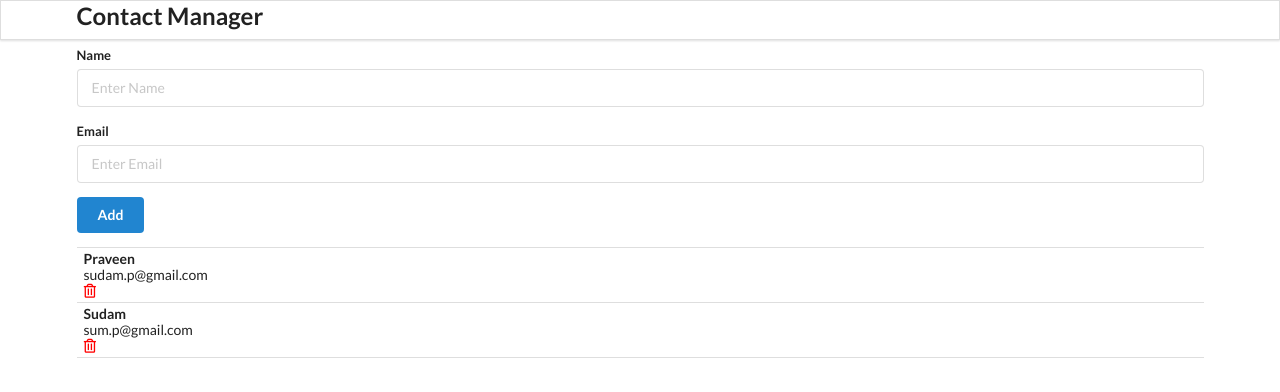
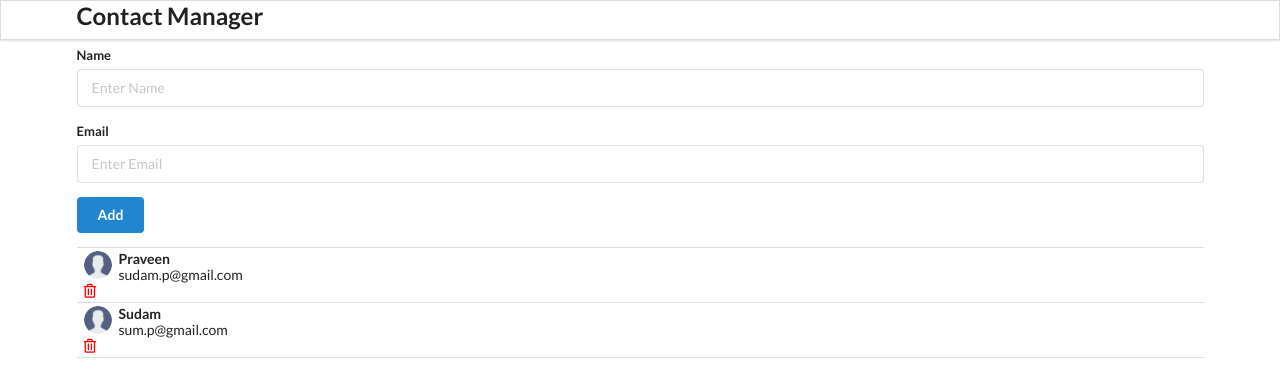
Before and after one commit to Sudam-Praveen/Contact-App-React, a React (Vite) app in the folder contact-app/: page / in a window 1280 px wide. Shown: the top 392 px of the page. Built offline with nearby package versions, Linux system fonts and the light colour scheme.

Commit message:
cards edited

```diff
--- a/contact-app/src/components/ContactCard.jsx
+++ b/contact-app/src/components/ContactCard.jsx
@@ -1,9 +1,11 @@
 import React from "react";
+import user from "../images/user.png"
 
 export default function ContactCard(props){
     const{id,name,email}=props.contact;
     return(
         <div className="item">
+            <img className="ui avatar image" src={user} alt="user" />
         <div className="content">
             <div className="header">{name}</div>
             <div>{email}</div>
```
Also changed, not shown: contact-app/src/images/user.png (added).
